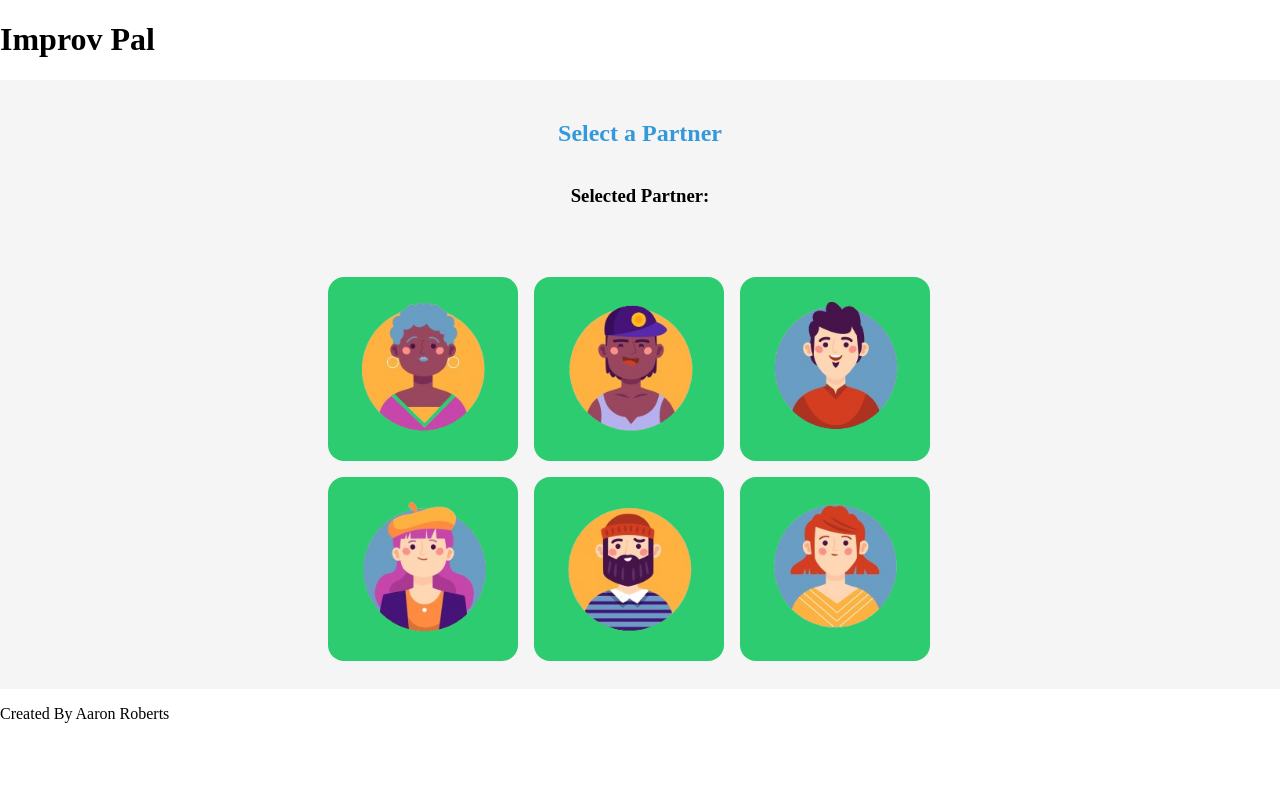
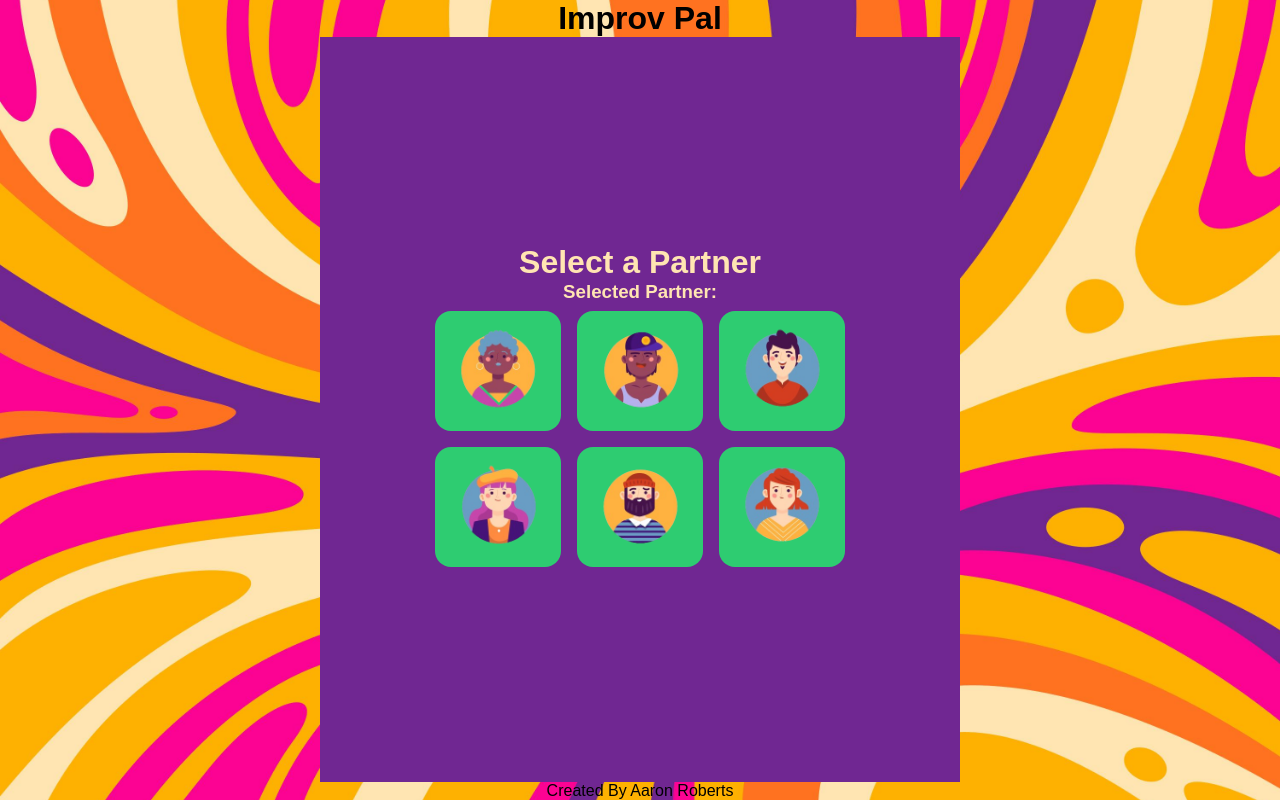
Before and after one commit to guy-jerome/Improv-Pal, a React (Vite) app in the folder client/: page / in a window 1280 px wide. Built offline with nearby package versions, Linux system fonts and the light colour scheme; no server answers.

Commit message:
Updated Some CSS, needs work

```diff
--- a/client/src/App.jsx
+++ b/client/src/App.jsx
@@ -13,7 +13,7 @@ export default function App() {
     setPage(newPage)
   }
   return (
-    <>
+    <div id="content">
       <header>
         <h1>Improv Pal</h1>
       </header>
@@ -22,7 +22,7 @@ export default function App() {
           <Scenario scenario={scenario} setScenario={setScenario} updatePage={updatePage}
           userRole={userRole} setUserRole={setUserRole} partnerRole={partnerRole} setPartnerRole={setPartnerRole} selectedPartner={selectedPartner}/>
         ) : page === "chat" ? (
-          <Chat scenario={scenario} setScenario={setScenario} updatePage={updatePage} userRole={userRole} partnerRole={partnerRole}/>
+          <Chat scenario={scenario} setScenario={setScenario} updatePage={updatePage} userRole={userRole} partnerRole={partnerRole} selectedPartner = {selectedPartner} selectedDescription = {selectedDescription}/>
         ) : page === "partners" ? (
           <Partners updatePage={updatePage} selectedPartner={selectedPartner} setSelectedPartner={setSelectedPartner} selectedDescription = {selectedDescription} setSelectedDescription={setSelectedDescription}/>
         ): (
@@ -32,7 +32,7 @@ export default function App() {
       <footer>
         <p>Created By Aaron Roberts</p>
       </footer>
-    </>
+    </div>
 
     )
 }
--- a/client/src/components/Chat.jsx
+++ b/client/src/components/Chat.jsx
@@ -2,18 +2,19 @@ import { useState, useEffect } from "react";
 import axios from "axios"
 import './chat.css';
 import socket from "../socket.js";
+import Partner from "./Partner.jsx";
 
 const ENDPOINT = 'http://localhost:3000';
 const apiUrl = "http://localhost:3000/api/scenario"
 
-export default function Chat({scenario, updatePage, userRole, partnerRole}) {
+export default function Chat({scenario, updatePage, userRole, partnerRole, selectedPartner, selectedDescription}) {
 
   const [message,setMessage] = useState("");
   const [response,setResponse] = useState("");
 
   const fetchData = async () => {
     try {
-      await axios.post(apiUrl, { scenario: scenario, userRole: userRole, partnerRole: partnerRole });
+      await axios.post(apiUrl, { scenario: scenario, userRole: userRole, partnerRole: partnerRole, selectedPartner, selectedDescription });
     } catch (error) {
       console.error("Error in axios.post:", error);
     }
@@ -36,7 +37,7 @@ export default function Chat({scenario, updatePage, userRole, partnerRole}) {
 
   async function sendMessage(){
     setMessage("")
-    setResponse(prevResponse => `${prevResponse}${prevResponse?'\n\n':""}User: ${message}\n\nFrank: `)
+    setResponse(prevResponse => `${prevResponse}${prevResponse?'\n\n':""}User: ${message}\n\n${selectedPartner}: `)
     socket.emit("message", message)
   }
 
@@ -56,7 +57,7 @@ export default function Chat({scenario, updatePage, userRole, partnerRole}) {
 
   return (
     <div className="main">
-      <h2>Frank</h2>
+      <Partner updatePage = {updatePage} selectedPartner = {selectedPartner} pageTarget = "partners"/>
       <h3>Scenario: {scenario}</h3>
       <textarea value={response} readOnly id="chatArea"></textarea>
       <input type="text" value={message} onChange={textChanged} onKeyDown={handleKeyPress} spellCheck="true"/>
--- a/client/src/components/Partners.jsx
+++ b/client/src/components/Partners.jsx
@@ -18,10 +18,10 @@ export default function Partners({updatePage,selectedPartner, setSelectedPartner
 
   return (
     <div className="main">
-      <h2>Select a Partner</h2>
+      <h1>Select a Partner</h1>
       <h3>{`Selected Partner: ${selectedPartner}`}</h3>
       <h4>{selectedDescription}</h4>
-      <div className="image-grid" style={{ display: 'flex', flexWrap: 'wrap', width: '40rem' }}>
+      <div className="image-grid" style={{ display: 'flex', flexWrap: 'wrap', width: '30rem', justifyContent: 'center'}}>
         {partnerData.map((partner, index) => (
           <button
             key={index}
@@ -31,7 +31,7 @@ export default function Partners({updatePage,selectedPartner, setSelectedPartner
             <img
               src={`/Partners/${partner.png}`} // Assuming the images are in the public/Partners folder
               alt={partner.name}
-              style={{ width: '10rem', height: '10rem', objectFit: 'cover' }}
+              style={{ width: '6rem', height: '6rem', objectFit: 'cover' }}
             />
           </button>
         ))}
--- a/client/src/components/Scenario.jsx
+++ b/client/src/components/Scenario.jsx
@@ -41,14 +41,14 @@ export default function Scenario({scenario, setScenario, userRole, setUserRole,
             <Partner updatePage = {updatePage} selectedPartner = {selectedPartner} pageTarget = "partners"/>
 
             <h2>Generate a Random Scenario</h2>
-            <textarea value={scenario} type="text" onChange={scenarioChanged} placeholder="Make a custom scenario" style={{border: '1px solid #bdc3c7', height:'3rem', borderRadius:'.5rem', resize: 'none', fontSize:'16px'}}></textarea>
+            <textarea value={scenario} type="text" onChange={scenarioChanged} placeholder="Make a custom scenario" style={{border: '1px solid #bdc3c7', height:'20vh', borderRadius:'.5rem', resize: 'none', fontSize:'16px', width:'100%'}}></textarea>
             {
                 scenario&&
                 <>
                     <label htmlFor="yourRole">Your Role:</label>
-                    <input id="yourRole" type="text" value={userRole} onChange={yourRoleChanged} placeholder="Enter your role" style={{width:'20%'}}></input>
+                    <input id="yourRole" type="text" value={userRole} onChange={yourRoleChanged} placeholder="Enter your role" style={{width:'80%'}}></input>
                     <label htmlFor="partnersRole">Partner Role:</label>
-                    <input id="partnersRole" type="text" value={partnerRole}  onChange={partnerRoleChanged}placeholder="Enter partner's role" style={{width:'20%'}}></input>
+                    <input id="partnersRole" type="text" value={partnerRole}  onChange={partnerRoleChanged}placeholder="Enter partner's role" style={{width:'80%'}}></input>
                 </>
             }
 
--- a/client/src/components/chat.css
+++ b/client/src/components/chat.css
@@ -1,56 +1,97 @@
-body{
+* {
+  margin: 0;
   padding: 0;
+  box-sizing: border-box;
+}
+
+html, body, #root, #content {
   margin: 0;
+  padding: 0;
+  height: 100%;
+  width: 100%;
+  display: flex;
+  flex-direction: column;
+  align-items: center;
+  font-family: Arial, Helvetica, sans-serif;
+}
+
+
+#content {
+  background-image: url('/Backgrounds/background.jpg');
+  background-size: cover;
+  background-position: center;
+  background-attachment: fixed;
+  background-color: #702792;
+
+}
+main{
+  height: 100%;
+  width: 50%;
+  display: flex;
+  flex-direction: column;
 }
 .main {
   display: flex;
   flex-direction: column;
   align-items: center;
   justify-content: center;
-    padding: 20px;
-    background-color: #f5f5f5; /* Light pastel color background */
-  }
-
-  h2 {
-    color: #3498db; /* Pastel blue for the heading */
+  padding: 2vw; /* Use viewport width for padding */
+  background-color: #702792;
+  color: #ffe5b2;
+  height: 100%;
+  width: 100%;
 }
 
 #chatArea {
   width: 80%;
+  max-width: 600px; /* Set a maximum width for larger screens */
   height: 200px;
   margin: 10px 0;
   padding: 10px;
-    border: 1px solid #bdc3c7; /* Light gray border */
+  border: 1px solid #bdc3c7;
   border-radius: 5px;
-    resize: none; /* Disable textarea resizing */
+  resize: none;
   font-size: 16px;
 }
 
 input[type="text"] {
   width: 60%;
+  max-width: 400px; /* Set a maximum width for larger screens */
   padding: 8px;
   margin-right: 10px;
-    border: 1px solid #bdc3c7; /* Light gray border */
+  border: 1px solid #bdc3c7;
   border-radius: 1rem;
   font-size: 16px;
 }
 
 button {
   padding: 10px 15px;
-    background-color: #2ecc71; /* Pastel green for the button */
-    color: #fff; /* White text color */
+  background-color: #2ecc71;
+  color: #fff;
   border: none;
   border-radius: 1rem;
   cursor: pointer;
   font-size: 1rem;
-    margin: .5rem;
-
-
+  margin: 0.5rem;
 }
 
 button:hover {
-    background-color: #27ae60; /* Darker green on hover */
+  background-color: #27ae60;
 }
-  button:active{
+
+button:active {
   background-color: #9cb5a7;
 }
+
+/* Media Query for smaller screens */
+@media screen and (max-width: 600px) {
+  .main {
+    width: 90vw;
+  }
+
+  #chatArea,
+  input[type="text"] {
+    width: 90%;
+    max-width: none;
+  }
+}
```
Also changed, not shown: client/public/Backgrounds/background.jpg (added), 1 other file (tests, documents, lock files or other folders). Lines whose indentation alone changed are shown as unchanged.
